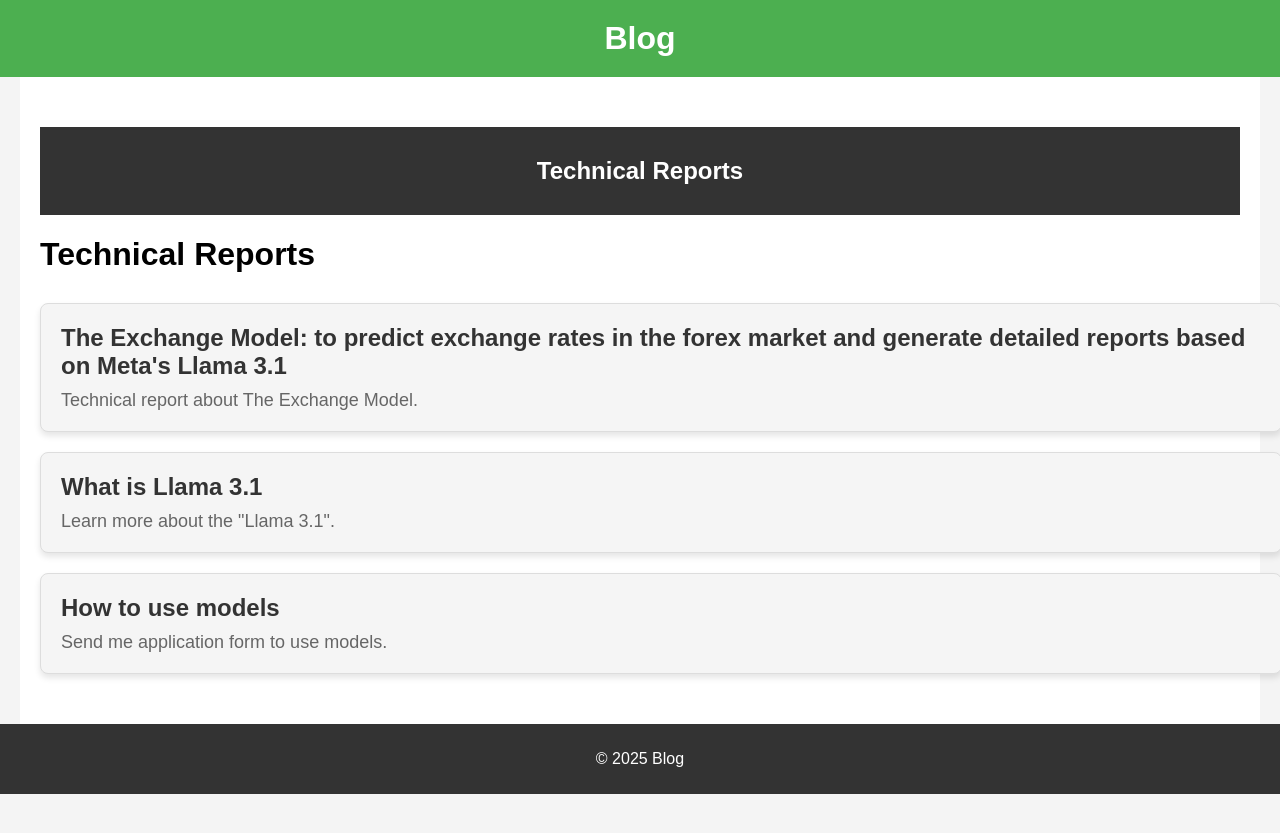
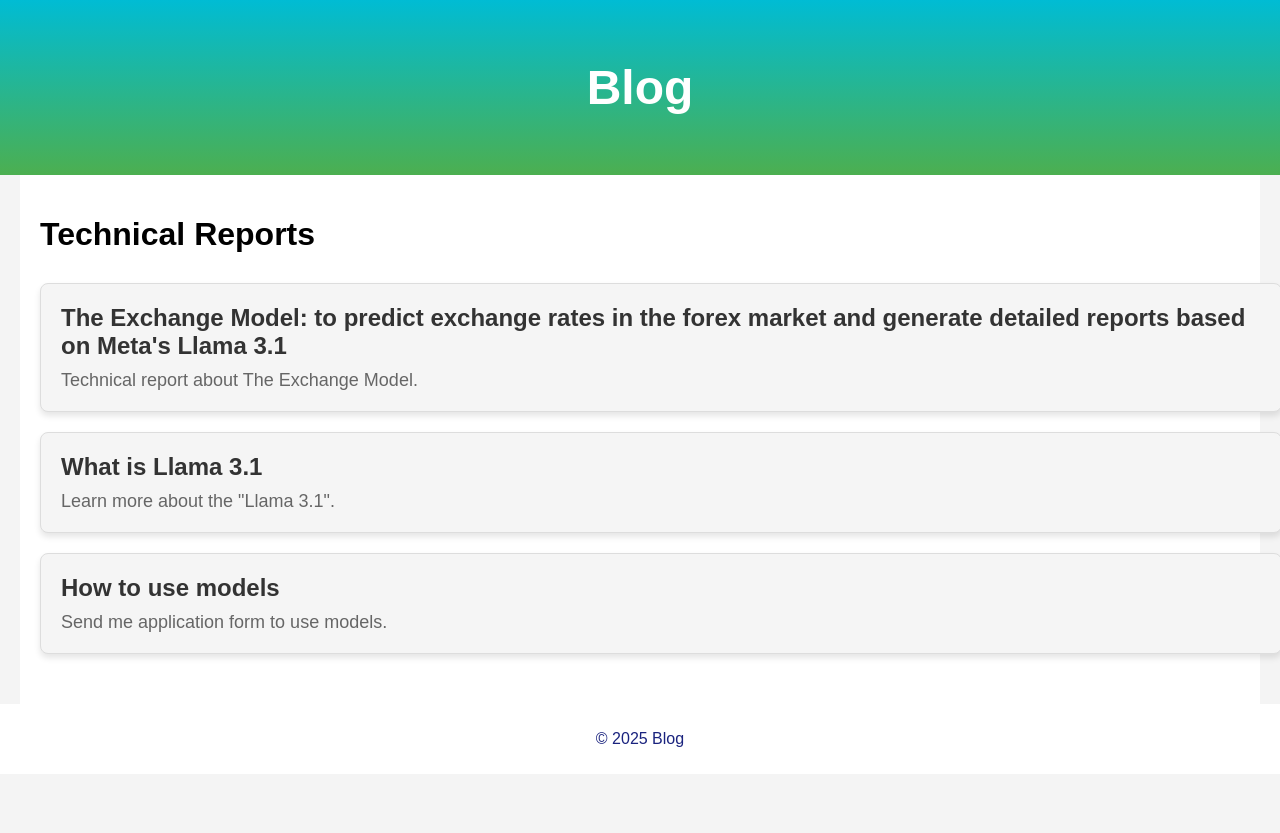
Before and after one commit to hoysu/blog.github.io, a Jekyll site: the page built from index.html, in a window 1280 px wide. Shown: the top 833 px of the page. Built offline with Jekyll 4.4.1, drawn with Linux system fonts in a browser that asks for light colours.

Commit message:
Update default.html

```diff
--- a/_layouts/default.html
+++ b/_layouts/default.html
@@ -13,17 +13,20 @@
       padding: 0;
     }
 
+    /* 헤더 스타일 */
     header {
-      background-color: #4CAF50; /* 헤더 배경색 */
+      background: linear-gradient(to bottom, #00bcd4, #4CAF50); /* 하늘색 그라데이션 */
       color: white;
-      padding: 20px;
+      padding: 60px 20px; /* 세로 길이를 3배로 증가 */
       text-align: center;
     }
 
     header h1 {
       margin: 0;
+      font-size: 48px;
     }
 
+    /* 본문 스타일 */
     main {
       background-color: #fff;
       padding: 20px;
@@ -31,9 +34,10 @@
       max-width: 1200px; /* 최대 너비 설정 */
     }
 
+    /* 푸터 스타일 */
     footer {
-      background-color: #333;
-      color: white;
+      background-color: #fff; /* 하얀색 배경 */
+      color: #1a237e; /* 남색 텍스트 */
       text-align: center;
       padding: 10px;
     }
@@ -80,15 +84,6 @@
       font-size: 18px;
       color: #666; /* 텍스트 색상 */
     }
-
-    /* 구분을 위한 스타일 */
-    .sub-header {
-      background-color: #333; /* 서브 헤더 배경색 */
-      color: white;
-      padding: 10px;
-      text-align: center;
-      margin-top: 30px;
-    }
   </style>
 </head>
 <body>
@@ -96,9 +91,6 @@
     <h1>{{ site.title }}</h1>
   </header>
   <main>
-    <div class="sub-header">
-      <h2>Technical Reports</h2>
-    </div>
     {{ content }} <!-- 내용 삽입 부분 -->
   </main>
   <footer>
```
